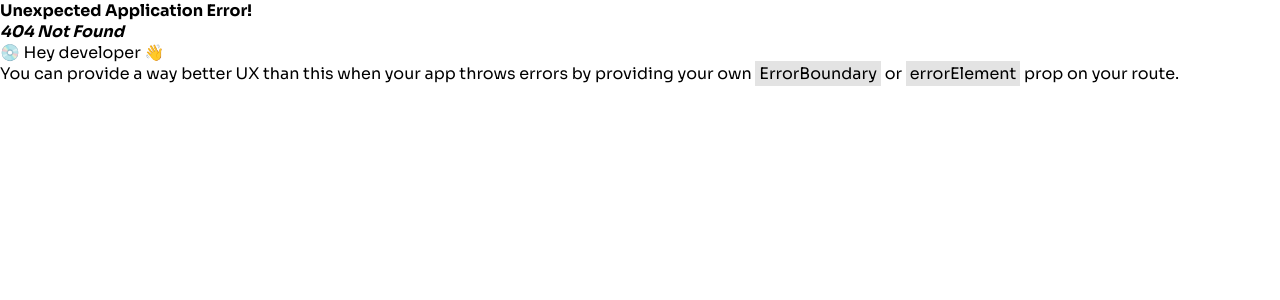
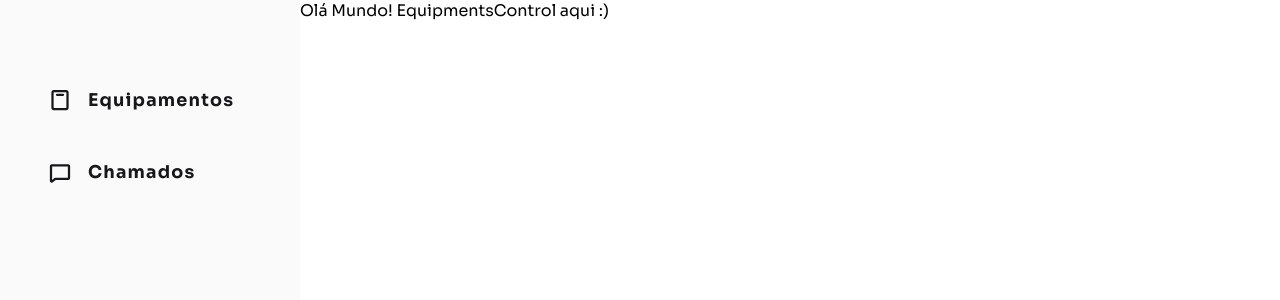
Before and after one commit to andradeleo/Teste02, a React (Vite) app: page /equipments in a window 1280 px wide. Before the commit this address had no page. Shown: the top 300 px of the page. Built offline with nearby package versions, Linux system fonts and the light colour scheme.

Commit message:
add components and create routes, spa

```diff
--- /dev/null
+++ b/src/Layouts/Default/index.jsx
@@ -0,0 +1,18 @@
+
+import { Outlet } from "react-router-dom";
+
+import Sidebar from "../../components/Sidebar";
+import { Layout } from "./styles";
+
+export default function Main() {
+  return (
+    <Layout>
+      <Sidebar />
+
+      <div>
+        <Outlet />
+      </div>
+
+    </Layout>
+  )
+}
--- /dev/null
+++ b/src/Layouts/Default/styles.js
@@ -0,0 +1,10 @@
+import styled from "styled-components";
+
+
+export const Layout = styled.div`
+  display: grid;
+  grid-template-columns: 300px 1fr;
+
+  width: 100%;
+  min-height: 100vh;
+`;
--- /dev/null
+++ b/src/components/Sidebar/index.jsx
@@ -0,0 +1,24 @@
+
+import { Link } from "react-router-dom";
+
+import {StyledSide } from "./styles";
+import { Chat, DeviceTabletSpeaker } from "phosphor-react";
+
+export default function Sidebar() {
+  return (
+    <StyledSide>
+      <nav>
+        <ul>
+          <Link to={"/equipments"}>
+            <DeviceTabletSpeaker size={24} color="#18181b" weight="bold" />
+            <span>Equipamentos</span>
+          </Link>
+          <Link to={"/calls"}>
+            <Chat size={24} color="#18181b" weight="bold" />
+            <span>Chamados</span>
+          </Link>
+        </ul>
+      </nav>
+    </StyledSide>
+  )
+}
--- /dev/null
+++ b/src/components/Sidebar/styles.js
@@ -0,0 +1,42 @@
+import styled from "styled-components";
+
+
+export const StyledSide = styled.div`
+  width: 100%;
+  height: 100%;
+
+  padding: 4rem 2rem;
+
+  background-color: #FAFAFA;
+
+  ul {
+    display: flex;
+    flex-direction: column;
+
+
+    a {
+      display: flex;
+      align-items: center;
+      gap: 16px;
+
+      padding: 1rem;
+      margin: .5rem 0;
+
+      border-radius: .5rem;
+
+
+      span {
+        font-size: 1.1rem;
+        font-weight: bold;
+        letter-spacing: 1.2px;
+
+        color: #18181b;
+      }
+
+      &:hover {
+
+        background-color: #f4f4f5;
+      }
+    }
+  }
+`;
--- /dev/null
+++ b/src/pages/CallsControl/index.jsx
@@ -0,0 +1,9 @@
+
+
+export default function CallControl() {
+  return (
+    <div>
+      Olá, Mundo! CallControl aqui :)
+    </div>
+  )
+}
--- /dev/null
+++ b/src/pages/EquipmentsControl/index.jsx
@@ -0,0 +1,8 @@
+
+export default function EquipmentsControl() {
+  return (
+    <div>
+      Olá Mundo! EquipmentsControl aqui :)
+    </div>
+  )
+}
```
Also changed, not shown: src/Layouts/Main.jsx (deleted, +0 -8 lines), src/routes/router.jsx (+14 -2 lines), src/Layouts/Main.js (deleted).
